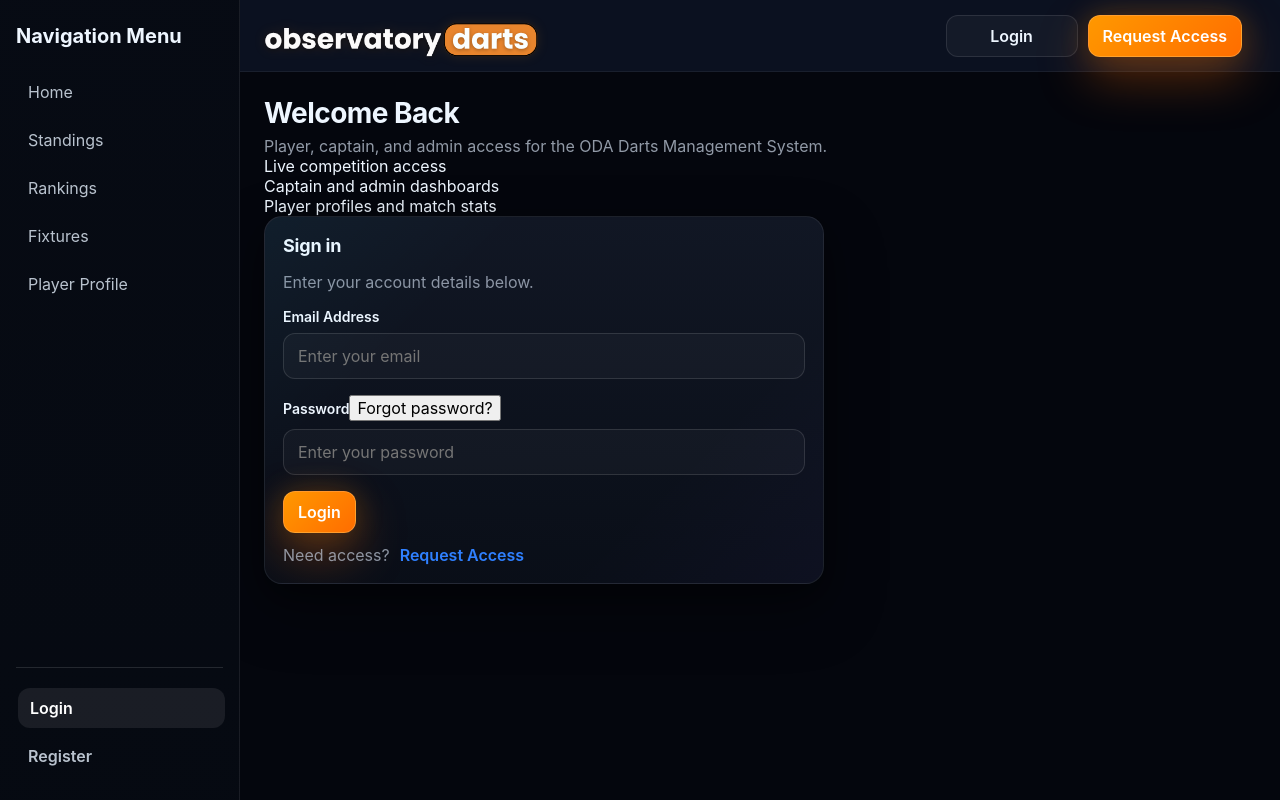
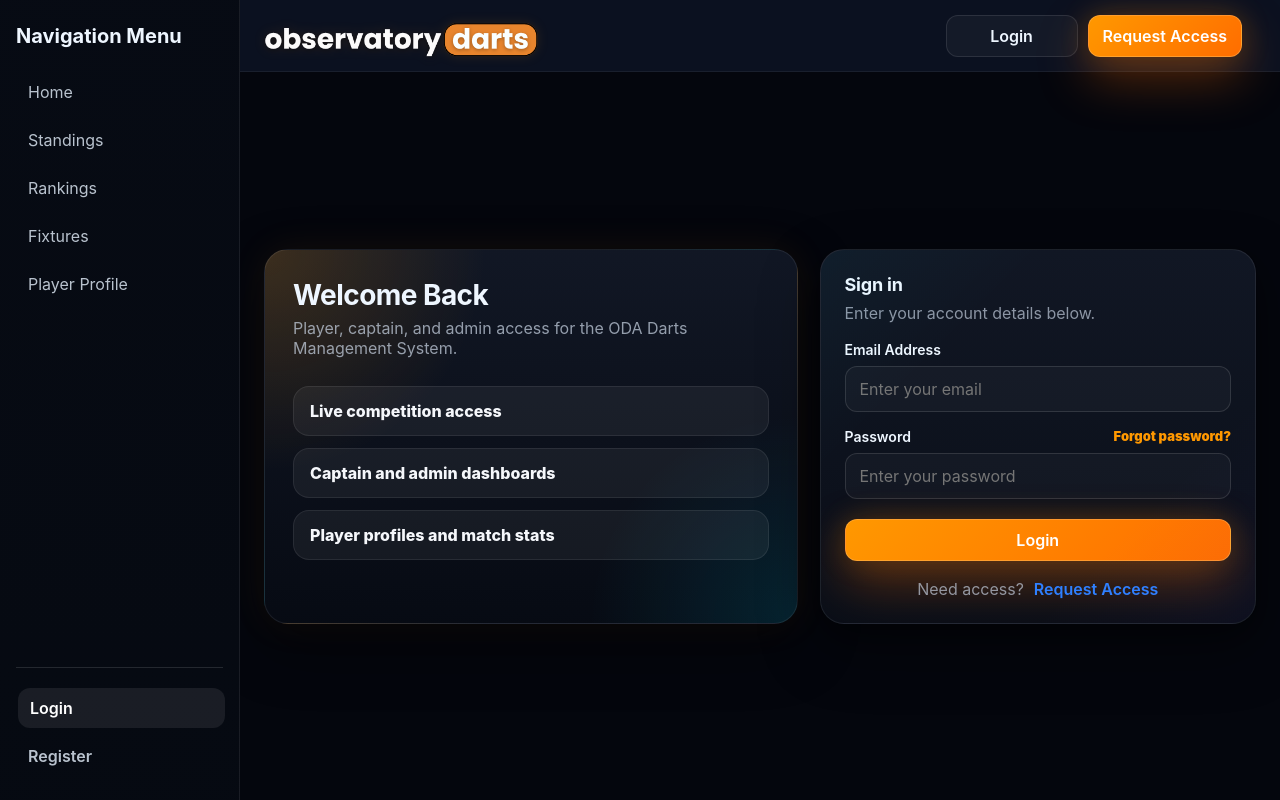
Before and after one commit to jakes007/ODA, a React app in the folder frontend/: page /login in a window 1280 px wide. Built offline with nearby package versions, Linux system fonts and the light colour scheme; the HTML template or start-up script is replaced by a standard one.

Commit message:
Improve login page UI and add forgot password prompt

```diff
--- a/frontend/src/index.css
+++ b/frontend/src/index.css
@@ -1696,3 +1696,112 @@ textarea {
     transform: translateY(0) scale(1);
   }
 }
+
+.login-page {
+  min-height: calc(100vh - 120px);
+  justify-content: center;
+}
+
+.login-shell {
+  display: grid;
+  grid-template-columns: 1.1fr 0.9fr;
+  gap: 22px;
+  align-items: stretch;
+}
+
+.login-hero-panel,
+.login-card {
+  border-radius: 24px;
+}
+
+.login-hero-panel {
+  position: relative;
+  overflow: hidden;
+  padding: 28px;
+  background:
+    radial-gradient(circle at top left, rgba(255, 152, 0, 0.18), transparent 34%),
+    radial-gradient(circle at bottom right, rgba(0, 213, 255, 0.12), transparent 32%),
+    linear-gradient(180deg, rgba(18, 24, 38, 0.96), rgba(7, 11, 20, 0.96));
+  border: 1px solid rgba(255, 255, 255, 0.08);
+  box-shadow:
+    0 22px 60px rgba(0, 0, 0, 0.45),
+    0 0 38px rgba(255, 152, 0, 0.08);
+}
+
+.login-feature-list {
+  display: flex;
+  flex-direction: column;
+  gap: 12px;
+  margin-top: 28px;
+}
+
+.login-feature-item {
+  padding: 14px 16px;
+  border-radius: 16px;
+  color: #f5f7fb;
+  font-weight: 850;
+  background: rgba(255, 255, 255, 0.055);
+  border: 1px solid rgba(255, 255, 255, 0.08);
+}
+
+.login-card {
+  max-width: none;
+  padding: 24px;
+}
+
+.login-card-header {
+  margin-bottom: 18px;
+}
+
+.login-card-header p {
+  margin: 8px 0 0;
+}
+
+.login-password-row {
+  display: flex;
+  justify-content: space-between;
+  align-items: center;
+  gap: 12px;
+}
+
+.forgot-password-link {
+  border: 0;
+  background: transparent;
+  color: #ff9800;
+  font-size: 13px;
+  font-weight: 900;
+  cursor: pointer;
+  padding: 0;
+}
+
+.forgot-password-link:hover {
+  opacity: 0.75;
+}
+
+.login-submit-btn {
+  width: 100%;
+  margin-top: 4px;
+}
+
+.login-footer {
+  justify-content: center;
+  margin-top: 18px;
+}
+
+@media (max-width: 768px) {
+  .login-page {
+    justify-content: flex-start;
+  }
+
+  .login-shell {
+    grid-template-columns: 1fr;
+  }
+
+  .login-hero-panel {
+    padding: 22px;
+  }
+
+  .login-card {
+    padding: 20px;
+  }
+}
```
